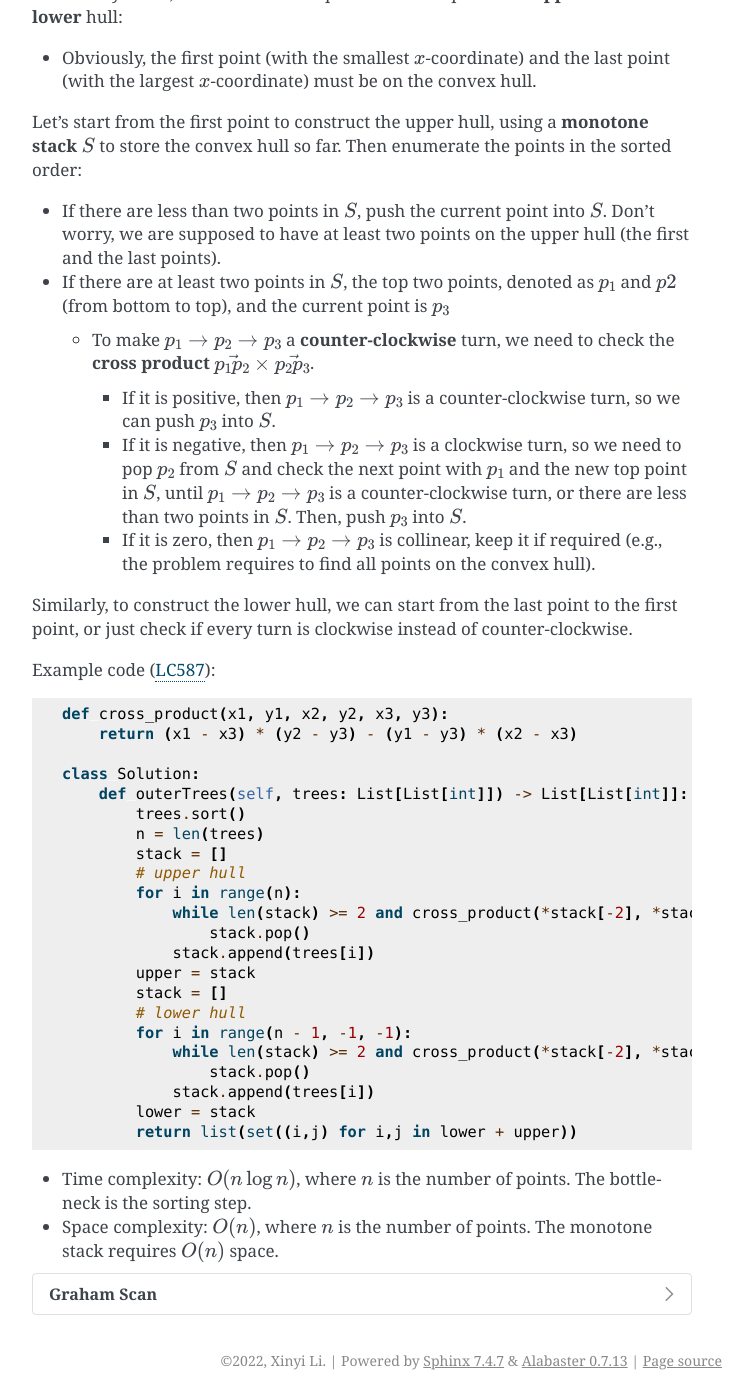
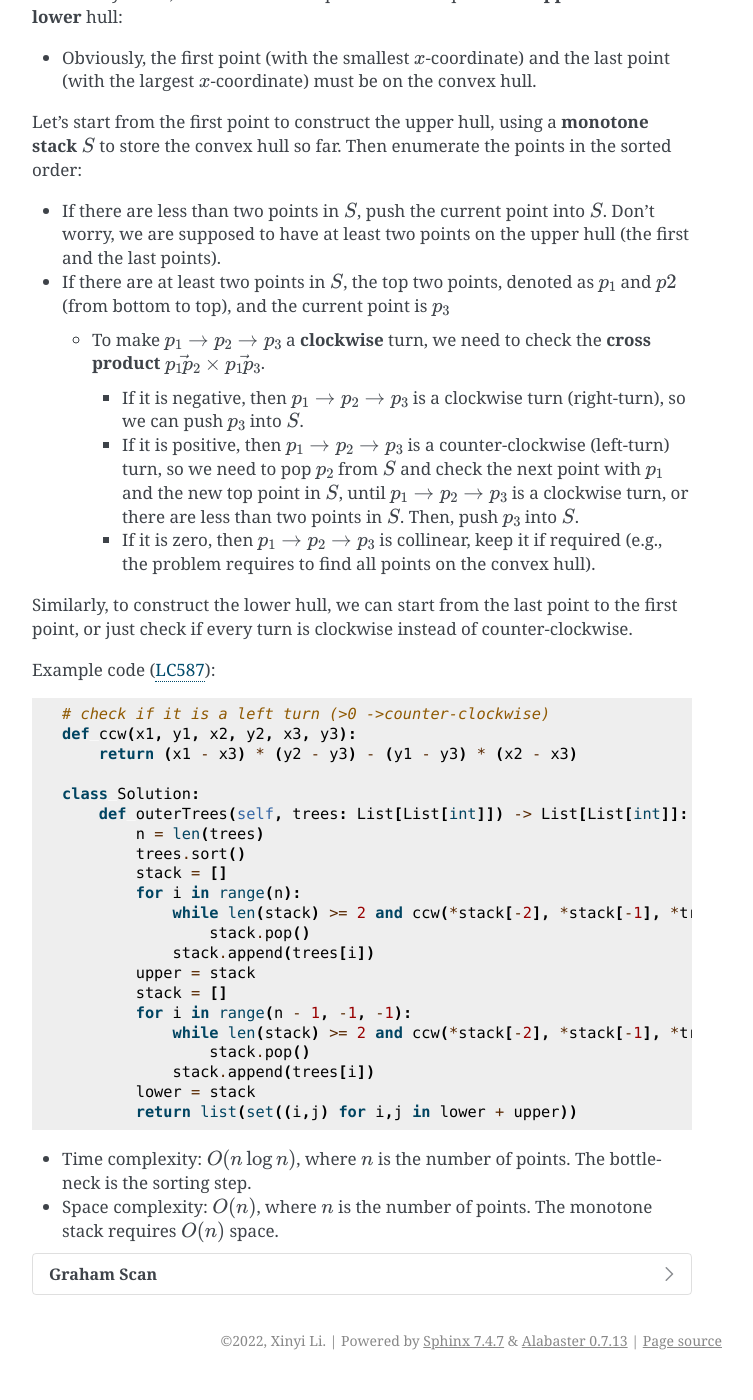
Before and after one commit to li-xin-yi/lctemplates, a Sphinx documentation site: the page built from docs/source/computational-geometry.md, in a window 1280 px wide and 1400 px high, scrolled down 649 px. Shown: the whole window, without its empty margins (388-1141 px from the left). Built offline with Sphinx 7.4.7, drawn with Linux system fonts in a browser that asks for light colours; cross-references to code outside the pages are shown as plain code.

Commit message:
Update computational-geometry.md

````diff
--- a/docs/source/computational-geometry.md
+++ b/docs/source/computational-geometry.md
@@ -24,9 +24,9 @@
 
 - If there are less than two points in $S$, push the current point into $S$. Don't worry, we are supposed to have at least two points on the upper hull (the first and the last points).
 - If there are at least two points in $S$, the top two points, denoted as $p_1$ and $p2$ (from bottom to top), and the current point is $p_3$
-  - To make $p_1 \rightarrow p_2 \rightarrow p_3$ a **counter-clockwise** turn, we need to check the **cross product** $\vec{p_1p_2} \times \vec{p_2p_3}$.
-    - If it is positive, then $p_1 \rightarrow p_2 \rightarrow p_3$ is a counter-clockwise turn, so we can push $p_3$ into $S$.
-    - If it is negative, then $p_1 \rightarrow p_2 \rightarrow p_3$ is a clockwise turn, so we need to pop $p_2$ from $S$ and check the next point with $p_1$ and the new top point in $S$, until $p_1 \rightarrow p_2 \rightarrow p_3$ is a counter-clockwise turn, or there are less than two points in $S$. Then, push $p_3$ into $S$.
+  - To make $p_1 \rightarrow p_2 \rightarrow p_3$ a **clockwise** turn, we need to check the **cross product** $\vec{p_1p_2} \times \vec{p_1p_3}$.
+    - If it is negative, then $p_1 \rightarrow p_2 \rightarrow p_3$ is a clockwise turn (right-turn), so we can push $p_3$ into $S$.
+    - If it is positive, then $p_1 \rightarrow p_2 \rightarrow p_3$ is a counter-clockwise (left-turn) turn, so we need to pop $p_2$ from $S$ and check the next point with $p_1$ and the new top point in $S$, until $p_1 \rightarrow p_2 \rightarrow p_3$ is a clockwise turn, or there are less than two points in $S$. Then, push $p_3$ into $S$.
     - If it is zero, then $p_1 \rightarrow p_2 \rightarrow p_3$ is collinear, keep it if required (e.g., the problem requires to find all points on the convex hull).
 
 Similarly, to construct the lower hull, we can start from the last point to the first point, or just check if every turn is clockwise instead of counter-clockwise.
@@ -34,24 +34,23 @@
 Example code ([LC587](https://leetcode.com/problems/erect-the-fence/)):
 
 ```python
-def cross_product(x1, y1, x2, y2, x3, y3):
+# check if it is a left turn (>0 ->counter-clockwise)
+def ccw(x1, y1, x2, y2, x3, y3):
     return (x1 - x3) * (y2 - y3) - (y1 - y3) * (x2 - x3)
 
 class Solution:
     def outerTrees(self, trees: List[List[int]]) -> List[List[int]]:
+        n = len(trees)
         trees.sort()
-        n = len(trees)
         stack = []
-        # upper hull
         for i in range(n):
-            while len(stack) >= 2 and cross_product(*stack[-2], *stack[-1], *trees[i]) > 0:
+            while len(stack) >= 2 and ccw(*stack[-2], *stack[-1], *trees[i]) > 0:
                 stack.pop()
             stack.append(trees[i])
         upper = stack
         stack = []
-        # lower hull
         for i in range(n - 1, -1, -1):
-            while len(stack) >= 2 and cross_product(*stack[-2], *stack[-1], *trees[i]) > 0:
+            while len(stack) >= 2 and ccw(*stack[-2], *stack[-1], *trees[i]) > 0:
                 stack.pop()
             stack.append(trees[i])
         lower = stack
@@ -63,5 +62,37 @@
 
 :::{dropdown} Graham Scan
 
-Andrew's monotone chain is a special case of [Graham scan](https://en.wikipedia.org/wiki/Graham_scan), which is a more general algorithm to find the convex hull of a set of points in the plane.
+Andrew's monotone chain is a special case of [Graham scan](https://en.wikipedia.org/wiki/Graham_scan), which is a more general algorithm to find the convex hull of a set of points in the plane. It first finds the point $P_0$ with the smallest $y$-coordinate (and the smallest $x$-coordinate if there are multiple points with the smallest $y$-coordinate), and then sort the points by the angle they and the first point make with the $x$-axis, that is, the angle $vec{P_0P_i}$ makes with the $x$-axis direction. Then, apply the similar method, use a monotone stack to store the convex hull so far, and check if the top two points and the current point make a counter-clockwise turn.
+
+For example, LC587 can be solved by Graham scan as well:
+
+```python
+# check if it is a left turn (>0 ->counter-clockwise)
+import bisect
+def ccw(p1, p2, p3):
+    return (p2[0] - p1[0]) * (p3[1] - p1[1]) - (p2[1] - p1[1]) * (p3[0] - p1[0])
+
+def angle(x1, y1, x2, y2):
+    # check the polar angle of (x2, y2) with respect to (x1, y1)
+    # range: [0, 2pi)
+    if (res:=math.atan2(y2 - y1, x2 - x1)) < 0:
+        return 2 * math.pi + res
+    return res
+
+class Solution:
+    def outerTrees(self, trees: List[List[int]]) -> List[List[int]]:
+        p0 = min(trees, key=lambda p: (p[1], p[0]))
+        trees = sorted([(angle(*p, *p0), abs(p[0] - p0[0]), *p) for p in trees])
+
+        # for the points with the greatest polar angle, we should traverse them from the farthest to the nearest, to make a fine ending
+        idx = bisect.bisect_left(trees, (trees[-1][0], 0, 0, 0, 0))
+        trees[idx:] = trees[idx:][::-1]
+        stack = [p0]
+        for _, _, x, y in trees:
+            while len(stack) > 1 and ccw(stack[-2], stack[-1], (x, y)) < 0:
+                stack.pop()
+            stack.append((x, y))
+        return list(set((x, y) for x, y in stack))
+```
+
 :::
````
